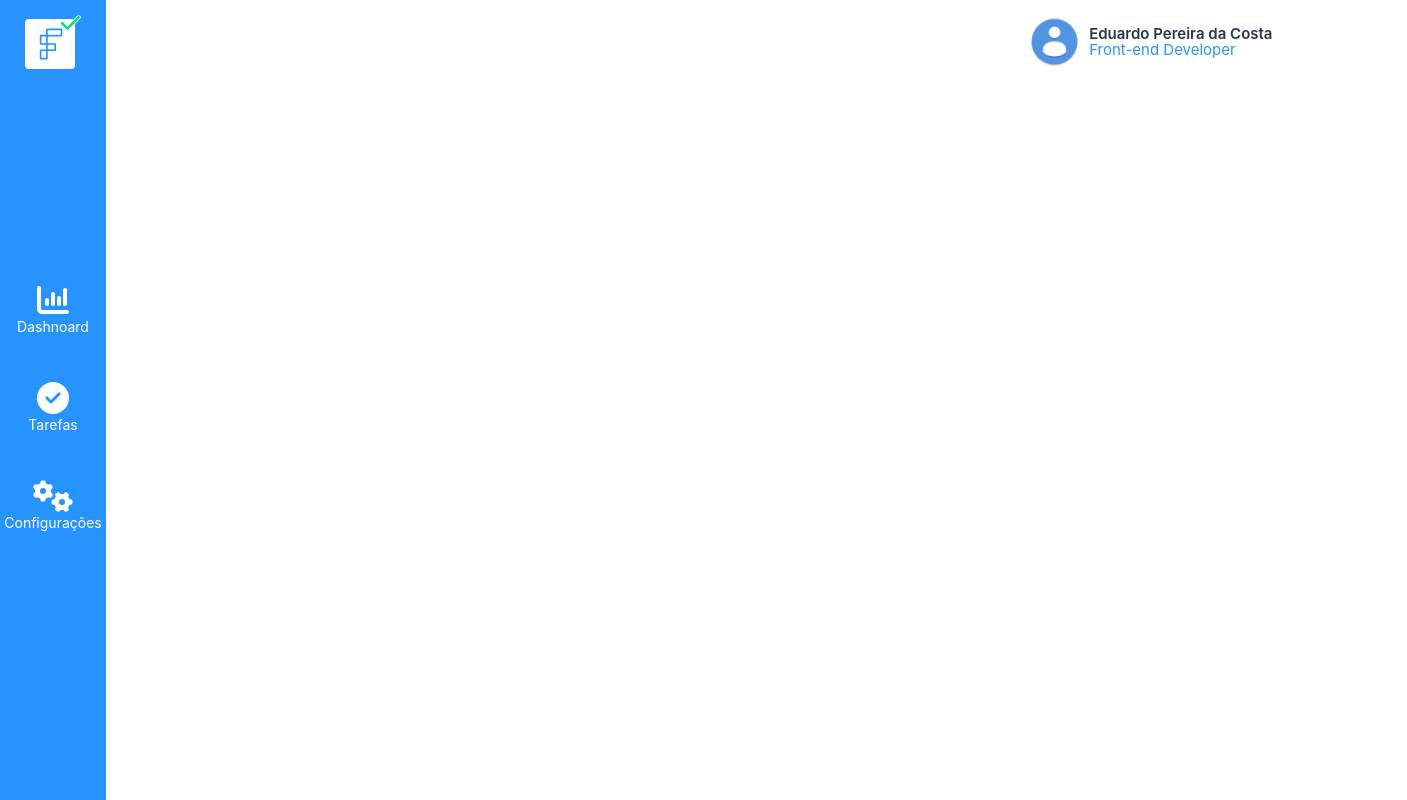
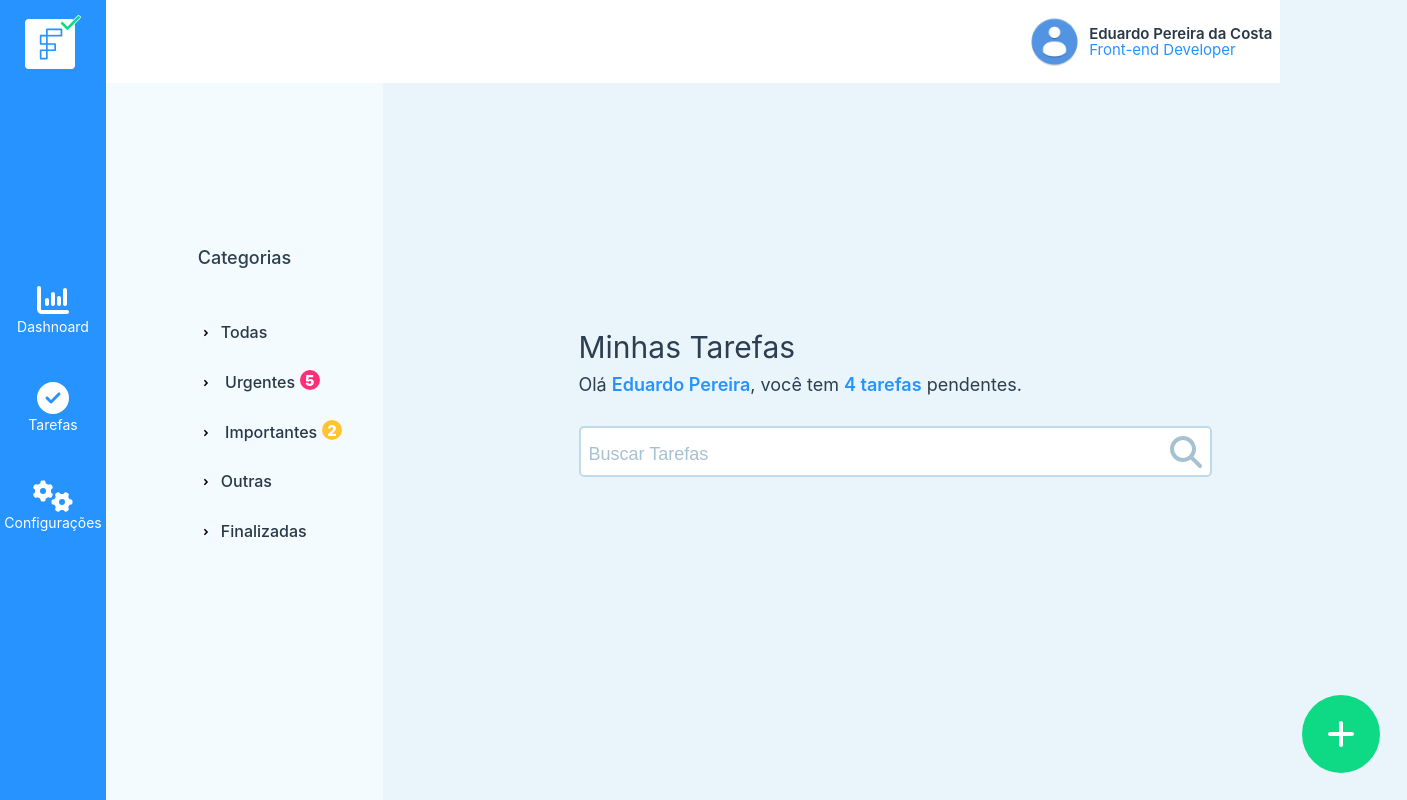
Before and after one commit to joaofds/tasks-vue, a Vue app: page /dashboard in a window 1280 px wide. Shown: the whole page, 1407 px wide, since content can reach past the window. Built offline with nearby package versions, Linux system fonts and the light colour scheme.

Commit message:
finaliza componente tasks

```diff
--- a/package.json
+++ b/package.json
@@ -9,6 +9,7 @@
   "dependencies": {
     "@fortawesome/fontawesome-svg-core": "^6.2.1",
     "@fortawesome/free-regular-svg-icons": "^6.2.1",
+    "@fortawesome/free-solid-svg-icons": "^6.2.1",
     "@fortawesome/vue-fontawesome": "^2.0.9",
     "vue": "^2.7.7",
     "vue-router": "^3.5.4"
--- a/src/components/layout/Header.vue
+++ b/src/components/layout/Header.vue
@@ -25,6 +25,8 @@ header
     min-height: 83px
     display: flex
     justify-content: end
+    background-color: #fff
+
 
 header > div
     display: flex
--- /dev/null
+++ b/src/components/task/Tasks.vue
@@ -0,0 +1,196 @@
+<script>
+export default {
+    name: 'Tasks',
+    data() {
+        return {
+
+        }
+    }
+}
+
+</script>
+
+<template>
+    <div class="wrapp">
+        <div class="left-content">
+            <div class="categories">
+                <p>Categorias</p>
+                <ul>
+                    <a href="#" class="active"><li>Todas</li></a>
+                    <a href="#">
+                        <li>
+                            Urgentes
+                            <span class="circle pink">
+                                <span class="couting">5</span>
+                            </span>
+                        </li>
+                    </a>
+                    <a href="#">
+                        <li>
+                            Importantes
+                            <span class="circle yellow">
+                                <span class="couting">2</span>
+                            </span>
+                        </li>
+                    </a>
+                    <a href="#"><li>Outras</li></a>
+                    <a href="#"><li>Finalizadas</li></a>
+                </ul>
+            </div>
+        </div>
+        <div class="right-content">
+            <div class="info-text">
+                <h1>Minhas Tarefas</h1>
+                <p>Olá <span>Eduardo Pereira</span>, você tem <span>4 tarefas</span> pendentes.</p>
+                <div class="input-icon">
+                    <font-awesome-icon icon="search" />
+                    <input type="text" class="input-field" placeholder="Buscar Tarefas">
+                </div>
+            </div>
+        </div>
+        <button type="button" class="float-button"><font-awesome-icon icon="plus" /></button>
+    </div>
+</template>
+
+<style lang="stylus">
+primary = #2693FF
+success = #0ED984
+black = #283848
+pink = #FF2E79
+yellow = #FFC42E
+default = #A6C1D2
+
+.pink
+    background-color: pink
+
+.yellow
+    background-color: yellow
+a
+    text-decoration: none
+
+.wrapp
+    display: flex
+
+// CONTEUDO DO LADO ESQUERDO
+.left-content
+    margin: 0 auto
+    width: 277px
+    height: 100vh
+    display: flex
+    align-items: center
+    justify-content: center
+    background-color: #F4FBFF
+
+.left-content p
+    font-size: 18px
+    font-weight: 500
+    margin-bottom: 2em
+
+.categories
+    display: flex
+    align-items: center
+    justify-content: center
+    flex-direction: column
+
+.categories li
+    font-size: 16px
+    padding: 12px 0 12px 4px
+    list-style-type: none
+    color: black
+
+.categories li:before
+    content: url("../../assets/images/greaterthan.svg")
+    margin:0 10px 0 -15px
+
+.circle
+    width: 20px
+    height: 20px
+    border-radius: 50%
+    color: #fff
+    position: absolute
+    margin-left: 0.3em
+
+.couting
+    font-size: 14px
+    font-weight: 900
+    display: flex
+    align-items: center
+    justify-content: center
+
+.categories a li
+    font-weight: 500
+    color: black
+
+.categories a:visited
+    color: black
+
+.categories a:hover li
+    color: primary
+
+// CONTEUDO DO LADO DIREITO
+.right-content
+    width: 80vw
+    background-color: #E9F4FB
+    display: flex
+    align-items: center
+    justify-content: center
+    flex-wrap: wrap
+
+.right-content h2
+.right-content span
+    font-weight: 600
+
+.right-content p
+    font-size: 18px
+    margin-bottom: 1.5em
+
+.info-text span
+    color: primary
+
+.right-content input
+    width: 633px
+    height: 51px
+    border-radius: 5px
+    padding: 8px
+    font-size: 25px
+    background-color: #fff
+    border: #BFDAEB 2px solid
+
+.right-content input:focus
+    outline: primary 2px solid
+
+::placeholder
+    font-size: 18px
+    color: default
+
+.input-icon svg
+    position: absolute
+    right: 0.3em
+    bottom: 0.3em
+    font-size: 32px
+    color: default
+    z-index: 9000
+
+.float-button
+    width: 78px
+    height: 78px
+    border-radius: 39px
+    position: absolute
+    z-index: 9000
+    background-color: success
+    border: none
+    cursor: pointer
+    right: 2em
+    bottom: 2em
+
+.float-button:active
+    background-color: #1AD18F
+
+.float-button svg
+    color: #fff
+    font-size: 32px
+
+.active
+    background-color: primary
+
+</style>
--- a/src/views/DashboardView.vue
+++ b/src/views/DashboardView.vue
@@ -1,11 +1,12 @@
 <script>
 import Header from '@/components/layout/Header.vue'
 import SideNav from '@/components/layout/SideNav.vue'
+import Tasks from '@/components/task/Tasks.vue'
 
 export default {
     name: 'DashboardView',
     components: {
-        Header, SideNav
+        Header, SideNav, Tasks
     },
     data() {
         return {
@@ -23,15 +24,22 @@ export default {
         <div class="nav">
             <SideNav />
         </div>
+        <div class="main">
+            <Tasks />
+        </div>
     </div>
 </template>
 
 <style lang="stylus" scoped>
+.wrapp
+    display: flex
+    flex-direction: row
+
 .header
     position: fixed
-    z-index: 0
+    z-index: 2
 
 .nav
     position: relative
-    z-index: 1
+    z-index: 3
 </style>
```
Also changed, not shown: src/components/task/Task.vue (added, +21 -0 lines), src/assets/images/greaterthan.svg (added), 1 other file (tests, documents, lock files or other folders).
